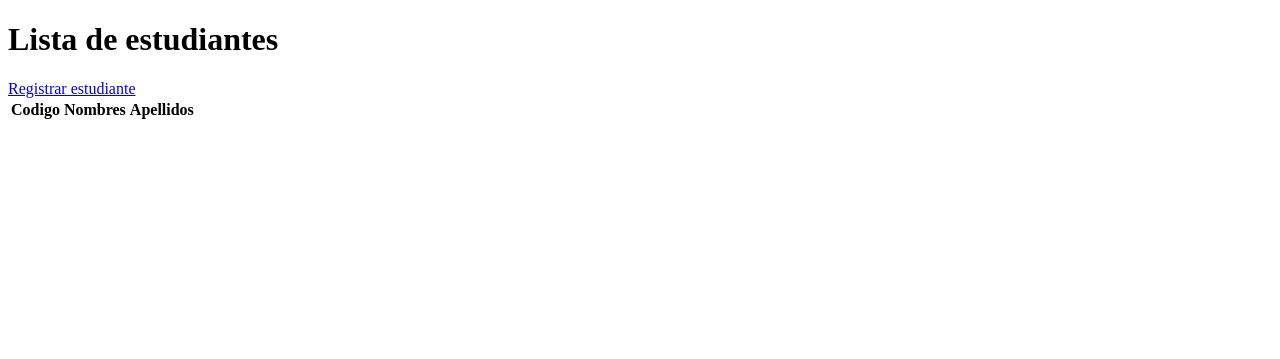
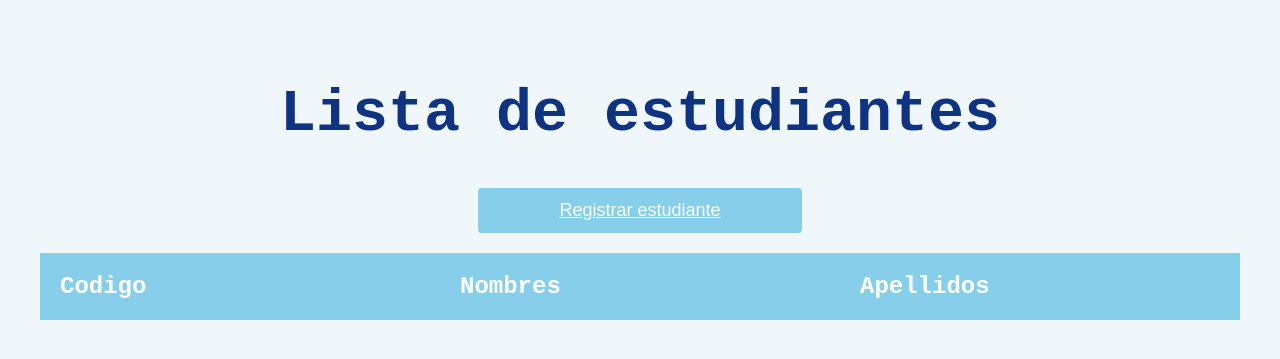
Before and after one commit to BrandonAndres778/Monolitico, a PHP site: page / in a window 1280 px wide. Shown: the top 359 px of the page. Run offline with PHP 8.4, Linux system fonts and the light colour scheme; data that the repository does not hold is empty.

Commit message:
se agrego cambio a todo el codigo para metwler css y se hicieron diferentes estilos css para hacerlo llamativo

```diff
--- a/GESSTUDIANTE/Index.php
+++ b/GESSTUDIANTE/Index.php
@@ -16,12 +16,13 @@ $estudiantes = $estudianteController->read();
 <head>
     <meta charset="UTF-8">
     <title>Document</title>
+    <link rel="stylesheet" href="views/css/formulario.css">
 </head>
 
 <body>
     <main>
         <h1>Lista de estudiantes</h1>
-        <a href="views/Acciones_stu/form_estudiante.php">Registrar estudiante</a>
+        <a class = "enlace" href="views/Acciones_stu/form_estudiante.php">Registrar estudiante</a>
         <table>
             <thead>
                 <tr>
--- a/GESSTUDIANTE/Index_actividad.php
+++ b/GESSTUDIANTE/Index_actividad.php
@@ -29,6 +29,7 @@ $estudiante = $estudianteController->readRow($codigo);
 <head>
     <meta charset="UTF-8">
     <title>Document</title>
+    <link rel="stylesheet" href="views/css/formulario.css">
 </head>
 
 <body>
@@ -36,7 +37,7 @@ $estudiante = $estudianteController->readRow($codigo);
         <h1>LISTA DE ACTIVIDADES</h1>
     </header>
     <main>
-        <a  href="<?php echo $urlAction;?>">REGISTRAR ACTIVIDAD</a>
+        <a class = "enlace" href="<?php echo $urlAction;?>">REGISTRAR ACTIVIDAD</a>
         <table>
             <thead>
                 <tr>
@@ -98,7 +99,7 @@ $estudiante = $estudianteController->readRow($codigo);
             <h2 id = "ms"><?php echo($ms)?></h2>
             <h2><?php echo($promedio)?></h2>
         </div>
-        <a href="index.php">VOLVER A LA LISTA DE ESTUDIANTES</a>
+        <a class = "enlace" href="index.php">VOLVER A LA LISTA DE ESTUDIANTES</a>
     </main>
 </body>
 
--- a/GESSTUDIANTE/views/Acciones_stu/form_estudiante.php
+++ b/GESSTUDIANTE/views/Acciones_stu/form_estudiante.php
@@ -24,6 +24,7 @@ if (!empty($codigo)) {
 <head>
     <meta charset="UTF-8">
     <title>Document</title>
+    <link rel="stylesheet" href="../css/formulario.css">
 </head>
 
 <body>
--- a/GESSTUDIANTE/views/accion_actividad/form_actividad.php
+++ b/GESSTUDIANTE/views/accion_actividad/form_actividad.php
@@ -26,6 +26,7 @@ if (!empty($id)) {
 <head>
     <meta charset="UTF-8">
     <title>Document</title>
+    <link rel="stylesheet" href="../css/formulario.css">
 </head>
 
 <body>
@@ -47,7 +48,6 @@ if (!empty($id)) {
             <br>
             <button type="submit">Guardar</button>
         </form>
-    <a href="../../index.php">VOLVER A LA LISTA DE ESTUDIANTES</a>
     </main>
 </body>
 
--- /dev/null
+++ b/GESSTUDIANTE/views/css/formulario.css
@@ -0,0 +1,147 @@
+body {
+  font-family: 'Courier New', Courier, monospace;
+  background-color: #F0F7FA;
+  color: #0f3381;
+  padding: 10px;
+  margin: 0;
+  font-size: 18px;
+}
+
+h1 {
+  font-family: 'Courier New', Courier, monospace;
+  font-weight: bold;
+  font-size: 60px;
+  text-align: center;
+}
+
+header {
+  background-color: #87CEEB;
+  color: #fff;
+  padding: 3px;
+}
+
+main {
+  padding: 30px;
+}
+
+.enlace {
+  font-family: 'Russo One', sans-serif;
+  display: block;
+  width: 25%;
+  padding: 12px;
+  margin: 20px auto;
+  text-align: center;
+  background-color: #87CEEB;
+  color: #fff;
+  border: none;
+  border-radius: 4px;
+  cursor: pointer;
+}
+
+.enlace:hover {
+  background-color: #969696;
+  color: #87CEEB;
+}
+
+table {
+  width: 100%;
+  border-collapse: collapse;
+  background-color: #F0F7FA;
+  border-radius: 4px;
+  margin-top: 20px;
+  table-layout: fixed;
+}
+
+table tr {
+  text-align: center;
+}
+
+table th,
+table td {
+  width: auto;
+  padding: 20px;
+  text-align: left;
+}
+
+table th {
+  background-color: #87CEEB;
+  color: #fff;
+  font-size: 24px;
+}
+
+tbody tr:nth-child(even) {
+  background-color: #f2f2f2;
+}
+
+tbody a {
+  font-family: 'Russo One', sans-serif;
+  display: block;
+  width: 90%;
+  padding: 10px;
+  background-color: #87CEEB;
+  color: #fff;
+  border: none;
+  border-radius: 4px;
+  cursor: pointer;
+}
+
+tbody a:hover {
+  background-color: #555;
+}
+
+h2 {
+  font-family: 'Courier New', Courier, monospace;
+  font-weight: bold;
+  font-size: 36px;
+  text-align: center;
+}
+
+form {
+  max-width: 600px;
+  margin: 20px auto;
+  background-color: #F0F7FA;
+  padding: 10px;
+  border-radius: 4px;
+  box-shadow: 0 2px 4px rgba(0, 0, 0, 0.3);
+}
+
+label {
+  display: block;
+  margin-bottom: 10px;
+  font-weight: bold;
+  font-size: 24px;
+  color: #0f3381;
+}
+
+input[type="text"],
+input[type="number"] {
+  width: 95%;
+  padding: 10px;
+  border: 1px solid #ccc;
+  border-radius: 4px;
+}
+
+button {
+  font-family: 'Russo One', sans-serif;
+  display: block;
+  width: 100%;
+  padding: 12px;
+  background-color: #231670;
+  color: #fff;
+  border: none;
+  border-radius: 4px;
+  cursor: pointer;
+  font-size: 24px;
+}
+
+button:hover {
+  background-color: #3c44bd;
+}
+
+#perdio{
+  color: red;
+}
+
+#paso{
+  color: green;
+}
```
Also changed, not shown: GESSTUDIANTE/views/Acciones_stu/accion_borrar_stu.php (+17 -4 lines), GESSTUDIANTE/views/Acciones_stu/accion_modificar_stu.php (+17 -4 lines), GESSTUDIANTE/views/Acciones_stu/accion_registro_stu.php (+17 -4 lines), GESSTUDIANTE/views/accion_actividad/boton_borrar_acc.php (+16 -4 lines), GESSTUDIANTE/views/accion_actividad/boton_modificar_acc.php (+16 -4 lines), GESSTUDIANTE/views/accion_actividad/boton_registro_acc.php (+16 -4 lines), GESSTUDIANTE/views/css/msjAccion.css (added, +44 -0 lines).
